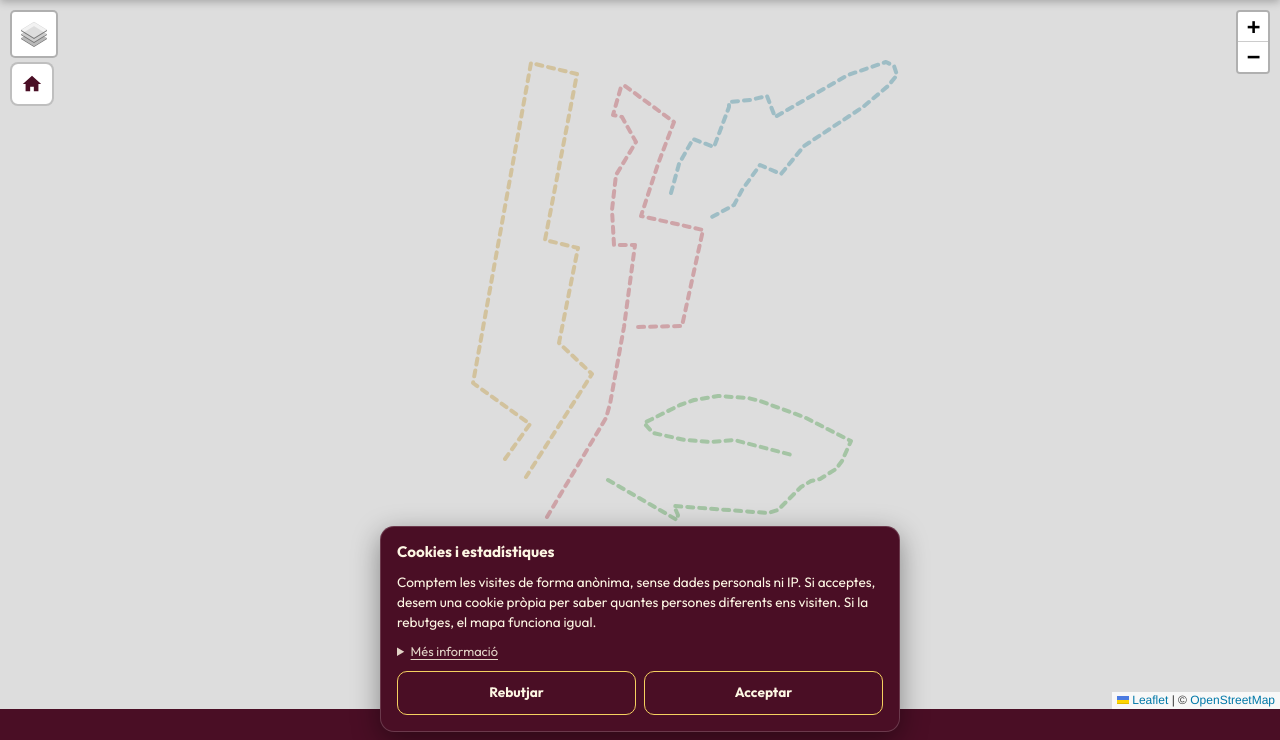
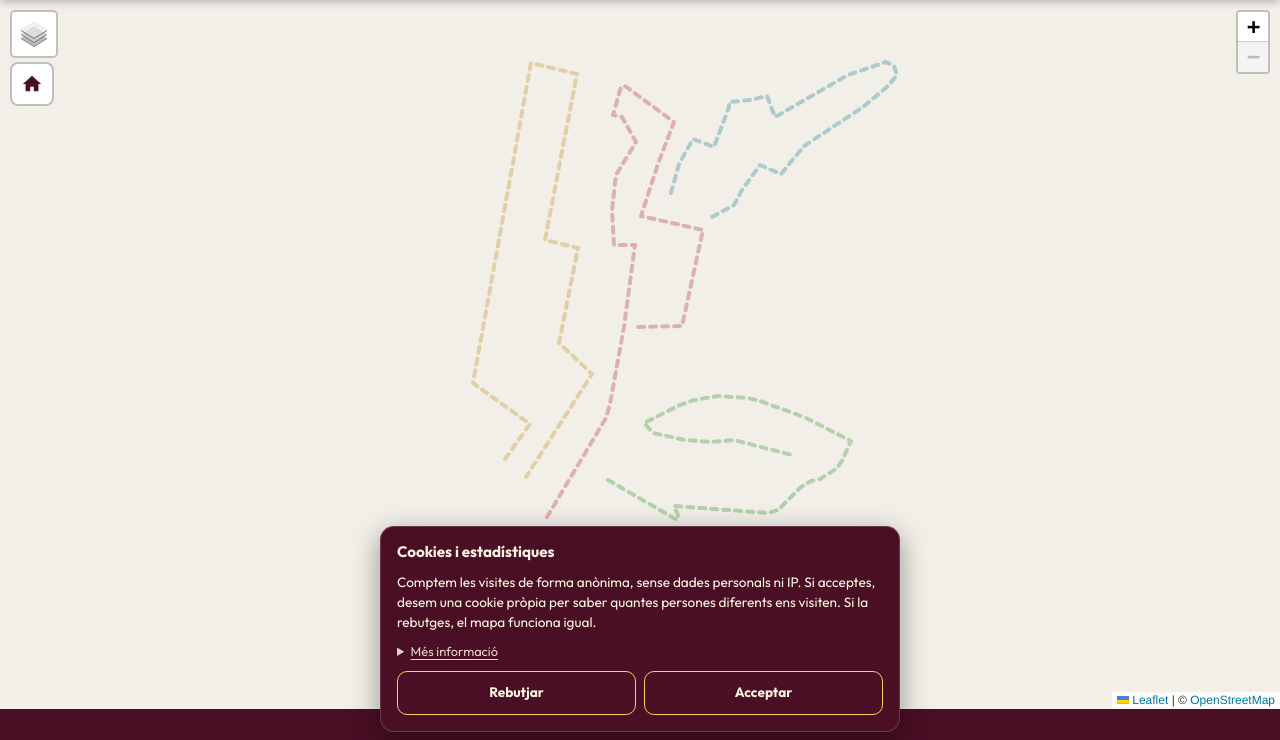
Before and after one commit to oriol-ferret/ReisOrient, a website: page index.html in a window 1280 px wide. Shown: the part 60-800 px from the top of the page. Drawn offline with Linux system fonts and the light colour scheme; no server answers.

Commit message:
fix(ui): keep the map inside the cached area with no blank edges
Compute the minimum zoom so the viewport never exceeds the allowed bounds, make the bounds a hard wall, retry failed tiles, and use OSM land colour as the map background.

```diff
--- a/index.html
+++ b/index.html
@@ -180,6 +180,7 @@
 
         /* ===== Map ===== */
         #map {
+            background: #f2efe9; /* color de terra d'OSM: si falta un mosaic no es veu un forat gris */
             flex: 1;
             z-index: 1;
         }
@@ -571,6 +572,7 @@
 
         const map = L.map('map', {
             zoomControl: false,
+            maxBoundsViscosity: 1.0,   // el límit del mapa és un mur: no es pot arrossegar fora i veure el blanc
         }).setView(CONFIG.mapCenter, CONFIG.mapZoom);
 
         // Control de zoom abajo-derecha (menos intrusivo en móvil)
@@ -578,10 +580,34 @@
 
         // Mosaics: els serveix el nostre servidor (que els baixa d'OpenStreetMap un cop i els guarda en cau).
         // Així els visitants no fan cap petició externa i OSM no rep milers de peticions.
-        L.tileLayer('tiles/{z}/{x}/{y}.png', {
+        const baseTiles = L.tileLayer('tiles/{z}/{x}/{y}.png', {
             attribution: '&copy; <a href="https://www.openstreetmap.org/copyright">OpenStreetMap</a>',
             minZoom: 13, maxZoom: 18,
         }).addTo(map);
+        // Si un mosaic falla (xarxa fluixa, servidor ocupat), es reintenta fins a 3 cops en lloc de deixar un forat
+        baseTiles.on('tileerror', e => {
+            const t = e.tile;
+            t._retries = (t._retries || 0) + 1;
+            if (t._retries <= 3) setTimeout(() => { t.src = baseTiles.getTileUrl(e.coords) + '?r=' + t._retries; }, 700 * t._retries);
+        });
+
+        // Àrea visible permitida. El zoom mínim es calcula perquè la pantalla MAI superi aquesta àrea
+        // (en una pantalla gran cal apropar-se més): així no es veu mai el fons en blanc sense mosaics.
+        let areaBounds = null;
+        function fitMinZoom() {
+            if (!areaBounds) return;
+            const z = Math.min(18, Math.max(13, map.getBoundsZoom(areaBounds, true)));
+            map.setMinZoom(z);
+            if (map.getZoom() < z) map.setZoom(z);
+        }
+        function setMapArea(bounds) {
+            areaBounds = bounds;
+            map.setMaxBounds(bounds);
+            fitMinZoom();
+        }
+        map.on('resize', fitMinZoom);
+        // Àrea provisional (abans que carreguin les rutes), al voltant del centre configurat
+        setMapArea(L.latLngBounds([CONFIG.mapCenter[0] - 0.014, CONFIG.mapCenter[1] - 0.018], [CONFIG.mapCenter[0] + 0.014, CONFIG.mapCenter[1] + 0.018]));
 
         // ============================================================
         // 🗺️ TRAÇAT DE LES RUTES OFICIALS (GeoJSON)
@@ -1002,7 +1028,7 @@
         Promise.all(ROUTES.map(r => r.ready)).then(() => {
             // El mapa només cobreix l'entorn de les rutes (és el que el servidor té en cau)
             const pts = ROUTES.flatMap(r => r.coords || []);
-            if (pts.length) { const b = L.latLngBounds(pts); map.setMaxBounds([[b.getSouth() - 0.012, b.getWest() - 0.016], [b.getNorth() + 0.012, b.getEast() + 0.016]]); }
+            if (pts.length) { const b = L.latLngBounds(pts); setMapArea(L.latLngBounds([b.getSouth() - 0.012, b.getWest() - 0.016], [b.getNorth() + 0.012, b.getEast() + 0.016])); }
             routesLoaded = true; refreshAll(); if (!SIM && home) fitHomeAndKing(); });
 
         // ============================================================
```
